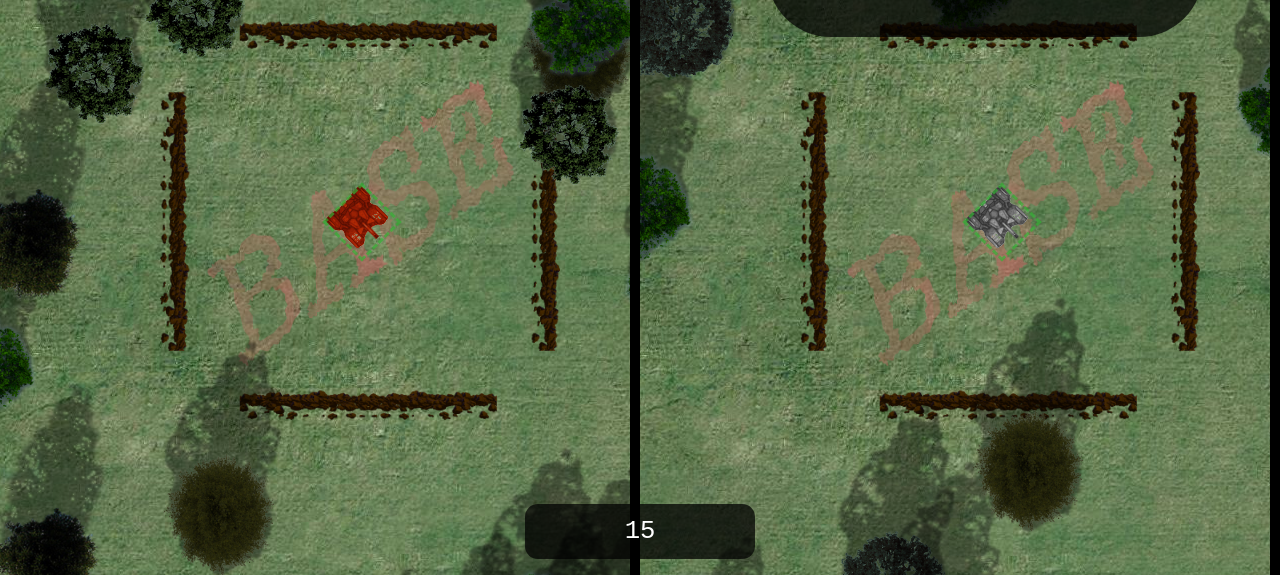
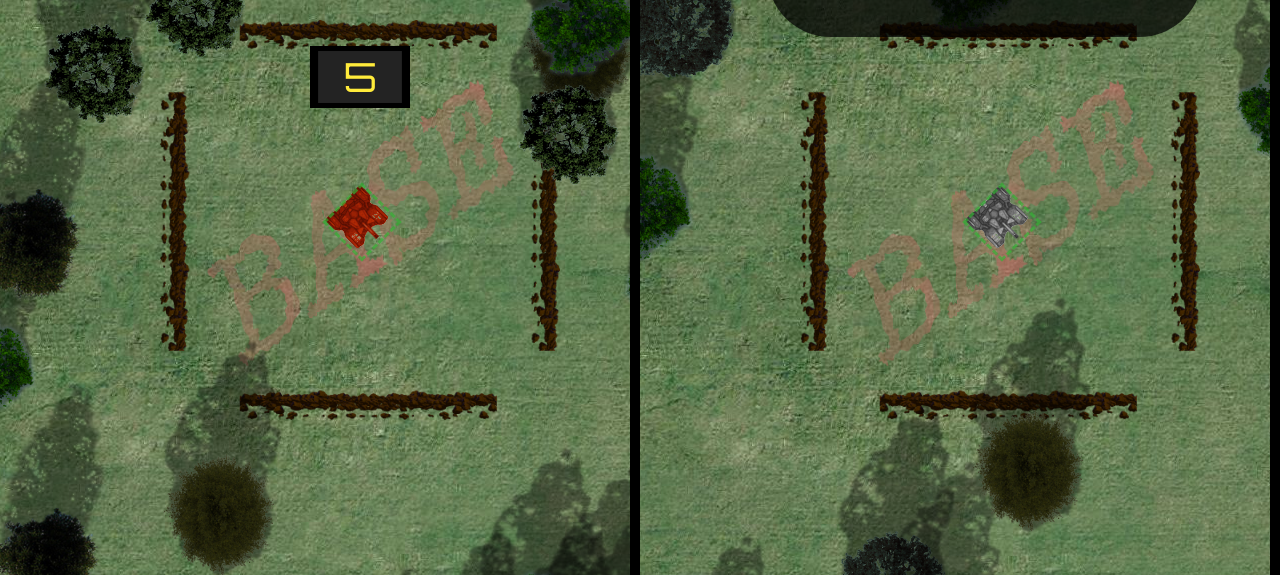
Before and after one commit to spuddermax/tank-tag, a plain HTML site: page index.html in a window 1280 px wide. Shown: the part 225-800 px from the top of the page. Drawn offline with Linux system fonts and the light colour scheme.

Commit message:
Move timers to bases, show countdown only for tagged player

```diff
--- a/index.html
+++ b/index.html
@@ -3,6 +3,11 @@
 		<title>Tank Tag</title>
 		<link rel="stylesheet" type="text/css" href="tank.css" />
 		<link rel="shortcut icon" href="images/tank_red.png" />
+		<link rel="preconnect" href="https://fonts.googleapis.com" />
+		<link rel="preconnect" href="https://fonts.gstatic.com" crossorigin />
+		<link
+			href="https://fonts.googleapis.com/css2?family=Orbitron&display=swap"
+			rel="stylesheet" />
 		<script
 			language="javascript"
 			type="text/javascript"
@@ -14,15 +19,18 @@
 				<h1>Paused...</h1>
 				<h4>Hit SPACE to play</h4>
 			</div>
-			<div class="global_tag_timer">
-				<span id="global_tag_timer">15</span>
-			</div>
 			<div id="container_tank_1" class="container">
 				<div id="canvas_1" class="canvas"></div>
+				<div id="tag_timer_1" class="tag_timer">
+					<span class="global_tag_timer">5</span>
+				</div>
 			</div>
 
 			<div id="container_tank_0" class="container">
 				<div id="canvas_0" class="canvas"></div>
+				<div id="tag_timer_0" class="tag_timer">
+					<span class="global_tag_timer">5</span>
+				</div>
 			</div>
 
 			<div id="instructions">
--- a/js/tank-0.1.js
+++ b/js/tank-0.1.js
@@ -135,6 +135,10 @@ function buildAssets() {
 		base.draw(document.getElementById("canvas_2"));
 		bases.push(base);
 
+		// Move the tag_timer to the tank base
+		$(`#tag_timer_${i}`).css("top", baseY + 46);
+		$(`#tag_timer_${i}`).css("left", baseX + baseWidth / 2 - 30);
+
 		// Create the tank
 		const tank = new Sprite({
 			id: `tank_${i}`,
@@ -253,6 +257,8 @@ function init() {
 	$(".canvas").css("border-width", mapBorder);
 
 	var rand = Math.floor(Math.random() * 2);
+	$(`.tag_timer`).hide();
+	$(`#tag_timer_${rand}`).fadeIn(500);
 	set_tagged("tank_" + rand);
 
 	document.onkeydown = keyListener;
@@ -277,16 +283,18 @@ function set_tagged(tank_id) {
 		tanks[0].tagged = true;
 		tanks[1].tagged = false;
 		$(".tank_0").addClass("tagged");
+		$("#tag_timer_0").fadeIn(500);
 	} else if (tanks[1].id == tank_id) {
 		tanks[0].tagged = false;
 		tanks[1].tagged = true;
 		$(".tank_1").addClass("tagged");
+		$("#tag_timer_1").fadeIn(500);
 	}
+
 	if (play_status) {
 		send_to_base(tank_id);
 	}
 	tag_timer = timer_max;
-	$(".global_tag_timer").fadeIn(500);
 }
 
 function send_to_base(tank_id) {
@@ -616,12 +624,12 @@ function play_game() {
 
 	$("#timer").html(timer);
 	$("#tag_timer").html(tag_timer);
-	$("#global_tag_timer").html(Math.ceil(tag_timer / 50));
+	$(".global_tag_timer").html(Math.ceil(tag_timer / 50));
 
 	if (tag_timer > 0) {
 		tag_timer--;
-	} else if ($(".global_tag_timer").is(":visible")) {
-		$(".global_tag_timer").fadeOut(1000);
+	} else if ($(".tag_timer").is(":visible")) {
+		$(".tag_timer").fadeOut(1000);
 	}
 
 	if (play_status) {
--- a/tank.css
+++ b/tank.css
@@ -17,6 +17,7 @@ body {
 	align-items: center;
 }
 .container {
+	position: relative;
 	width: 50%;
 	height: 100vh;
 	background: transparent;
@@ -203,17 +204,19 @@ body {
 	padding: 4vw;
 }
 
-.global_tag_timer {
-	display: block;
+.tag_timer {
+	display: flex;
 	position: absolute;
-	bottom: 2vh;
-	/* font family fixed width */
-	font-family: "Courier New", Courier, monospace;
-	font-size: 2vw;
-	color: rgb(255 255 255);
-	z-index: 100;
-	background-color: #000000bb;
-	border-radius: 1vw;
-	padding: 1vw;
-	width: 16vw;
+	font-family: "Orbitron", sans-serif;
+	text-align: right;
+	color: #ffeb3b;
+	z-index: 99;
+	width: 100px;
+	height: 62px;
+	background: transparent url(images/timer_board.png) no-repeat;
+	font-size: 40px;
+	justify-content: center;
+	align-content: center;
+	align-items: center;
+	flex-direction: row;
 }
```
Also changed, not shown: images/timer_board.png (added).
